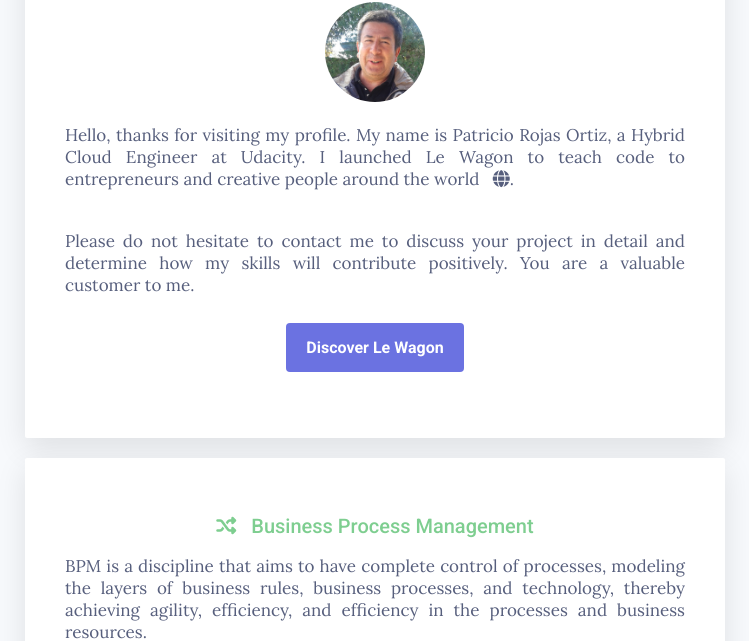
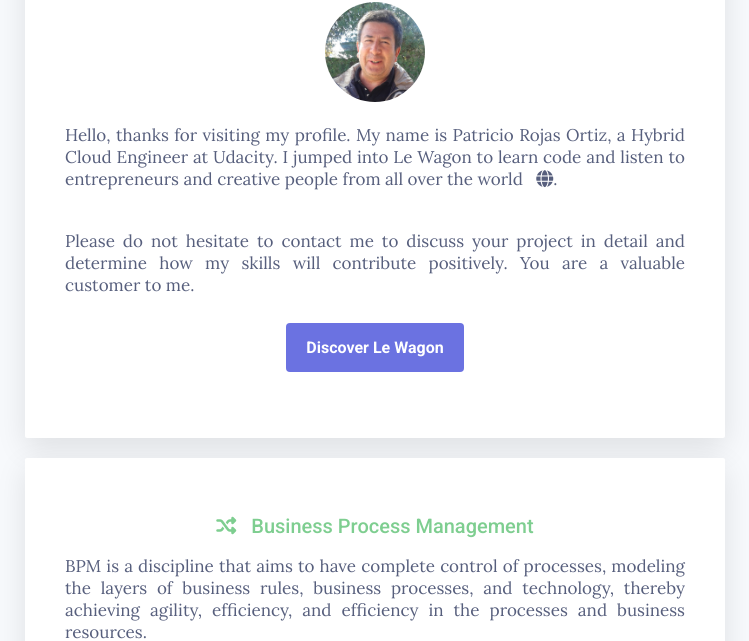
Before and after one commit to appwebd/appwebd.github.io, a website: page index.html in a window 1280 px wide. Shown: the part 159-800 px from the top of the page, without its empty margins (265-1014 px from the left). Drawn offline with Linux system fonts and the light colour scheme.

Commit message:
index.html content was updated.
I am in my learning of new tools and languages ...and of course meeting people from other parts of the world.

```diff
--- a/index.html
+++ b/index.html
@@ -61,7 +61,7 @@
         <img src="./images/profile.png" alt="Patricio Rojas Ortiz" class="img-circle">
         <p class="text-justify">
             Hello, thanks for visiting my profile. My name is Patricio Rojas Ortiz, a Hybrid Cloud Engineer at Udacity.
-            I launched Le Wagon to teach code to entrepreneurs and creative people around the world &nbsp;
+            I jumped into Le Wagon to learn code and listen to entrepreneurs and creative people from all over the world &nbsp;
             <i class="fas fa-globe"></i>.
         </p>
 
```
